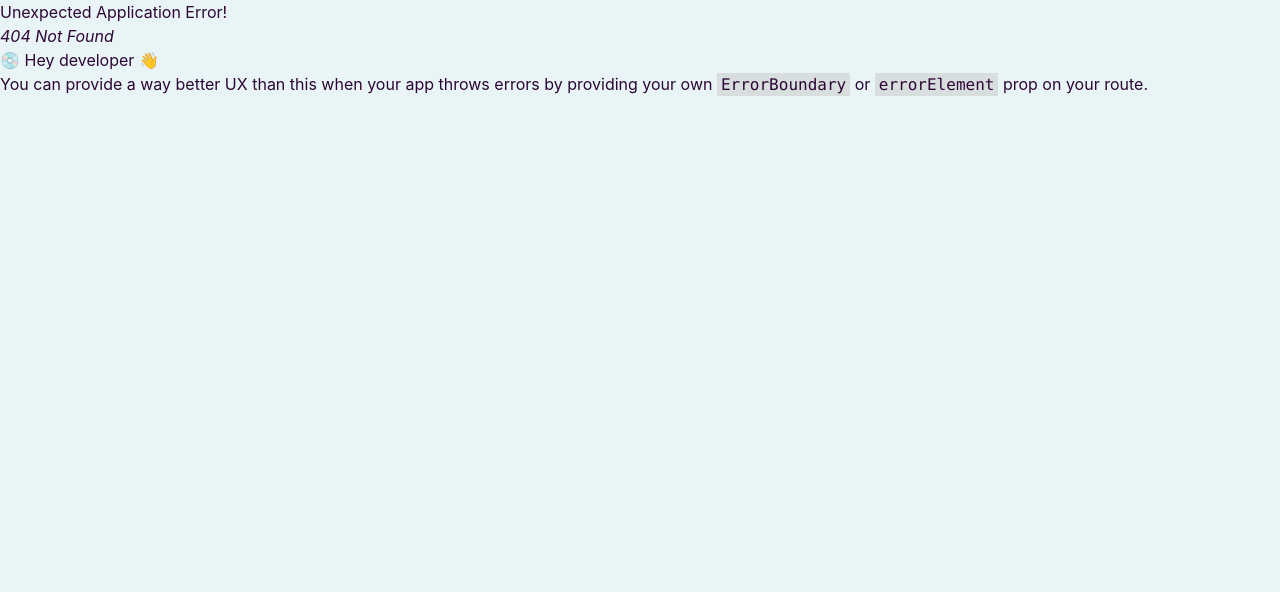
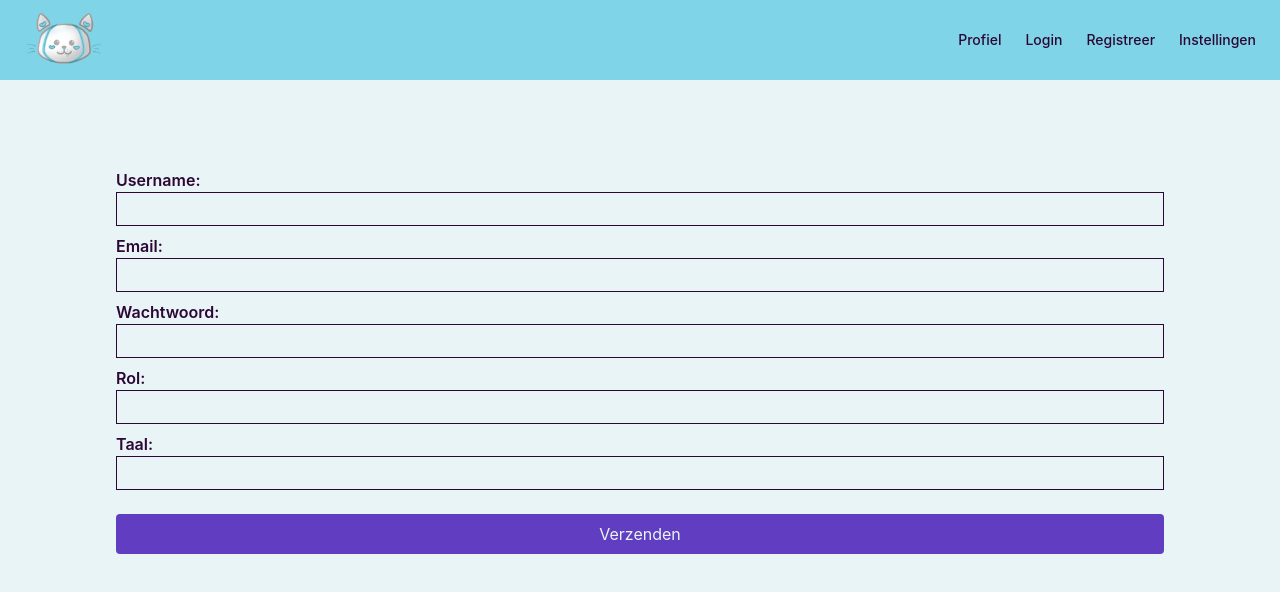
Before and after one commit to SukunaRaven/merai, a React (Vite) app: page /create in a window 1280 px wide. Before the commit this address had no page. Shown: the top 592 px of the page. Built offline with nearby package versions, Linux system fonts and the light colour scheme; a web font is replaced by a local one.

Commit message:
Start for the create account and login pages!

```diff
--- a/src/components/layout/Nav.jsx
+++ b/src/components/layout/Nav.jsx
@@ -14,6 +14,10 @@ function Nav() {
                     <div className="hidden md:flex items-center gap-6">
                         <Link to="/profile"
                               className="text-black-blue text-sm font-medium hover:text-white-blue transition-colors">Profiel</Link>
+                        <Link to="/login"
+                              className="text-black-blue text-sm font-medium hover:text-white-blue transition-colors">Login</Link>
+                        <Link to="/create"
+                              className="text-black-blue text-sm font-medium hover:text-white-blue transition-colors">Registreer</Link>
                         <Link to="/settings"
                               className="text-black-blue text-sm font-medium hover:text-white-blue transition-colors">Instellingen</Link>
                     </div>
--- /dev/null
+++ b/src/pages/CreateAccountPage.jsx
@@ -0,0 +1,79 @@
+import Nav from "../components/layout/Nav.jsx";
+import {Link} from "react-router";
+import {useState} from "react";
+
+function CreateAccountPage() {
+    const [showModal, setShowModal] = useState(false);
+
+    const handleSubmit = (e) => {
+        e.preventDefault();
+        // Here you would typically handle the data submission
+        setShowModal(true);
+    };
+
+    return (
+        <div className="bg-white-blue flex flex-col gap-3 min-h-screen relative">
+            <Nav/>
+            <main className="py-15 px-25">
+                <form onSubmit={handleSubmit} className="flex flex-col gap-2 py-4 p-4">
+                    <div className="flex flex-col">
+                        <label htmlFor="username" className="text-black-blue font-semibold">Username:</label>
+                        <input type="text"
+                               id="username"
+                               name="username"
+                               className="border p-1"/>
+                    </div>
+                    <div className="flex flex-col">
+                        <label htmlFor="email" className="text-black-blue font-semibold">Email:</label>
+                        <input type="text"
+                               id="email"
+                               name="email"
+                               className="border p-1"/>
+                    </div>
+                    <div className="flex flex-col">
+                        <label htmlFor="password" className="text-black-blue font-semibold">Wachtwoord:</label>
+                        <input type="text"
+                               id="password"
+                               name="password"
+                               className="border p-1"/>
+                    </div>
+                    <div className="flex flex-col">
+                        <label htmlFor="role" className="text-black-blue font-semibold">Rol:</label>
+                        <input type="text"
+                               id="role"
+                               name="role"
+                               className="border p-1"/>
+                    </div>
+                    <div className="flex flex-col">
+                        <label htmlFor="language" className="text-black-blue font-semibold">Taal:</label>
+                        <input type="text"
+                               id="language"
+                               name="language"
+                               className="border p-1"/>
+                    </div>
+
+                    <button type="submit"
+                            className="rounded bg-blue text-white-blue p-2 mt-4 cursor-pointer hover:bg-blue/90">Verzenden
+                    </button>
+                </form>
+            </main>
+
+            {showModal && (
+                <div className="fixed inset-0 bg-black/50 flex items-center justify-center z-50">
+                    <div className="bg-white p-8 rounded-lg shadow-xl max-w-md w-full text-center">
+                        <h2 className="text-2xl font-bold mb-4 text-blue">Bedankt!</h2>
+                        <p className="mb-6 text-gray-600">Je antwoorden zijn succesvol verzonden.</p>
+                        <Link
+                            to="/"
+                            className="inline-block bg-blue-light text-black-blue px-6 py-2 rounded hover:bg-primary/90 transition-colors"
+                        >
+                            Terug naar Home
+                        </Link>
+                    </div>
+                </div>
+            )}
+        </div>
+    );
+}
+
+export default CreateAccountPage;
--- /dev/null
+++ b/src/pages/LoginPage.jsx
@@ -0,0 +1,5 @@
+function LoginPage() {
+
+}
+
+export default LoginPage;
```
Also changed, not shown: src/App.jsx (+10 -0 lines).
